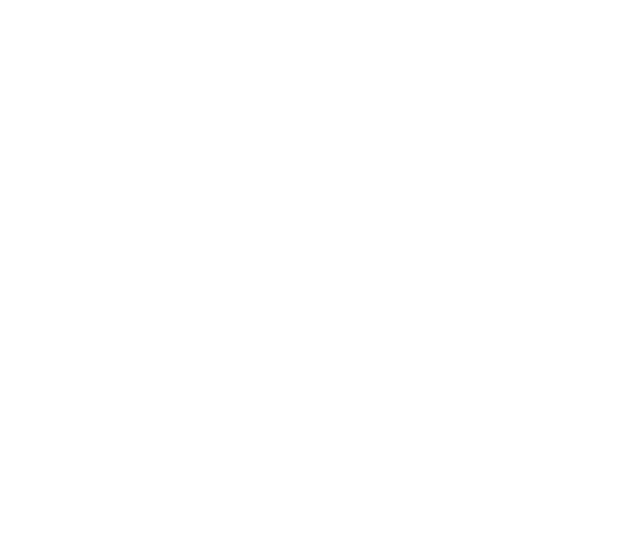
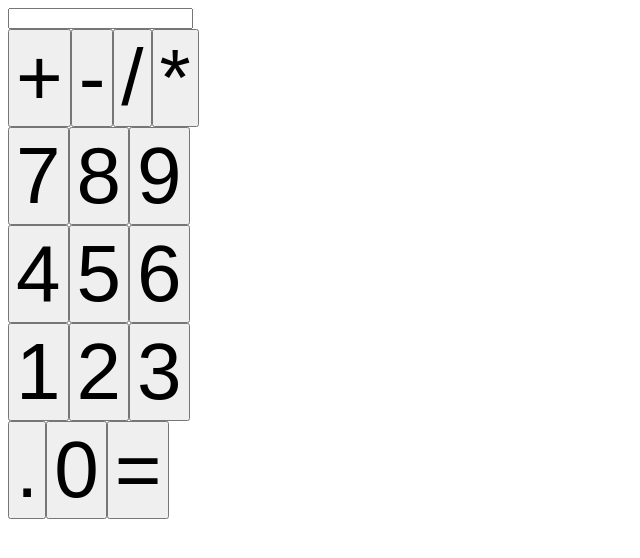
Before and after one commit to SepiaCandy/calculator, a plain HTML site: page index.html in a window 1280 px wide. Shown: the whole page, without its empty margins (0-640 px from the left). Drawn offline with Linux system fonts and the light colour scheme.

Commit message:
added interface

```diff
--- a/index.html
+++ b/index.html
@@ -3,8 +3,20 @@
     <head>
 <title>Calculator</title>
 <meta charset="UTF-8">
+<link rel="stylesheet" href="style.css">
     </head>
     <body>
-
+<div class="flexcolumn">
+    <div id="input">
+<input type="text">
+    </div>
+    <div id="keys">
+        <div class="flexrow"><button class="btn" id="+">+</button><button class="btn" id="-">-</button><button class="btn" class id="/">/</button><button class="btn" id="*">*</button></div>
+        <div class="flexrow"><button class="btn" id="7">7</button><button class="btn" id="8">8</button><button class="btn" id="9">9</button></div>
+        <div class="flexrow"><button class="btn" id="4">4</button><button class="btn" id="5">5</button><button class="btn" id="6">6</button></div>
+        <div class="flexrow"><button class="btn" id="1">1</button><button class="btn" id="2">2</button><button class="btn" id="3">3</button></div>
+        <div class="flexrow"><button class="btn" id=".">.</button><button class="btn" id="0">0</button><button class="btn" id="=">=</button></div>
+    </div>
+</div>
     </body>
 </html>
--- a/style.css
+++ b/style.css
@@ -0,0 +1,14 @@
+.flexcolumn {
+    display: flex;
+    flex-direction: column;
+    flex: auto;
+}
+
+.flexrow {
+    display: flex;
+    flex: auto;
+}
+
+button {
+    font-size: 80px;
+}
```
